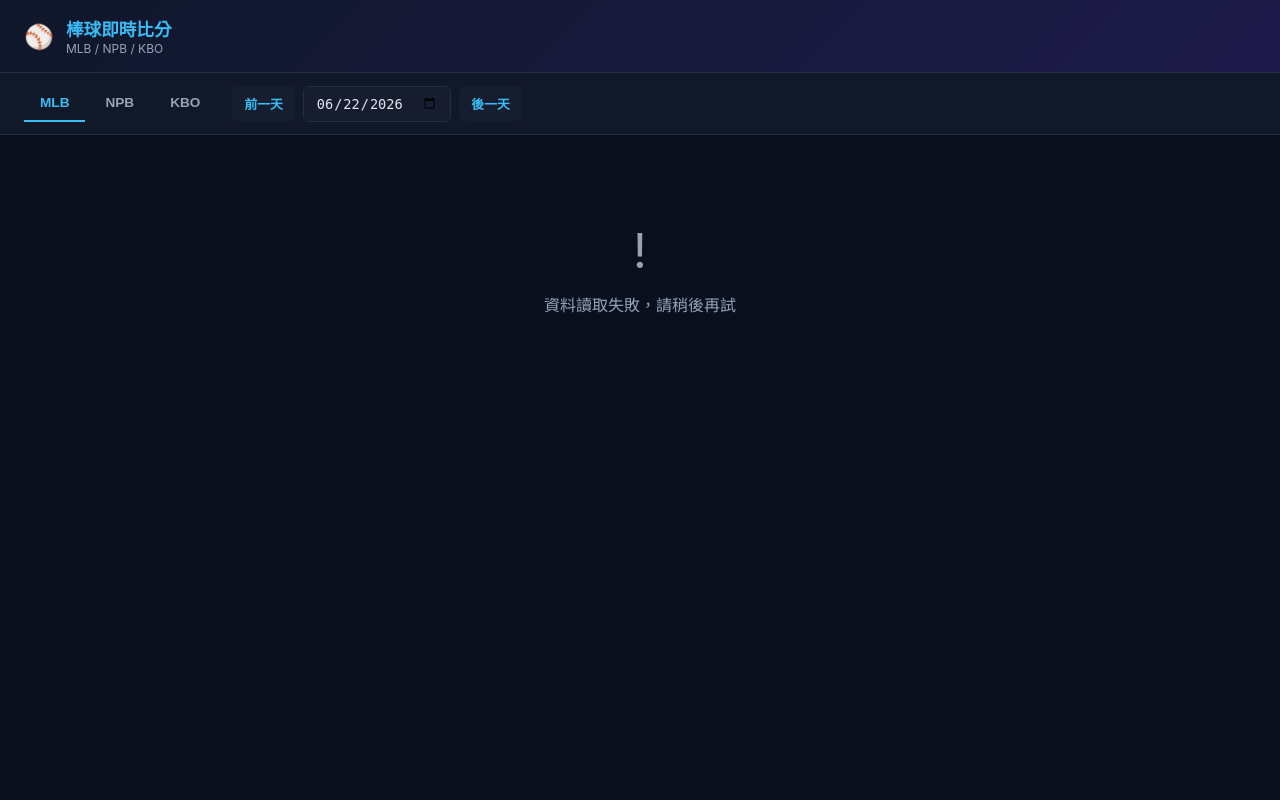
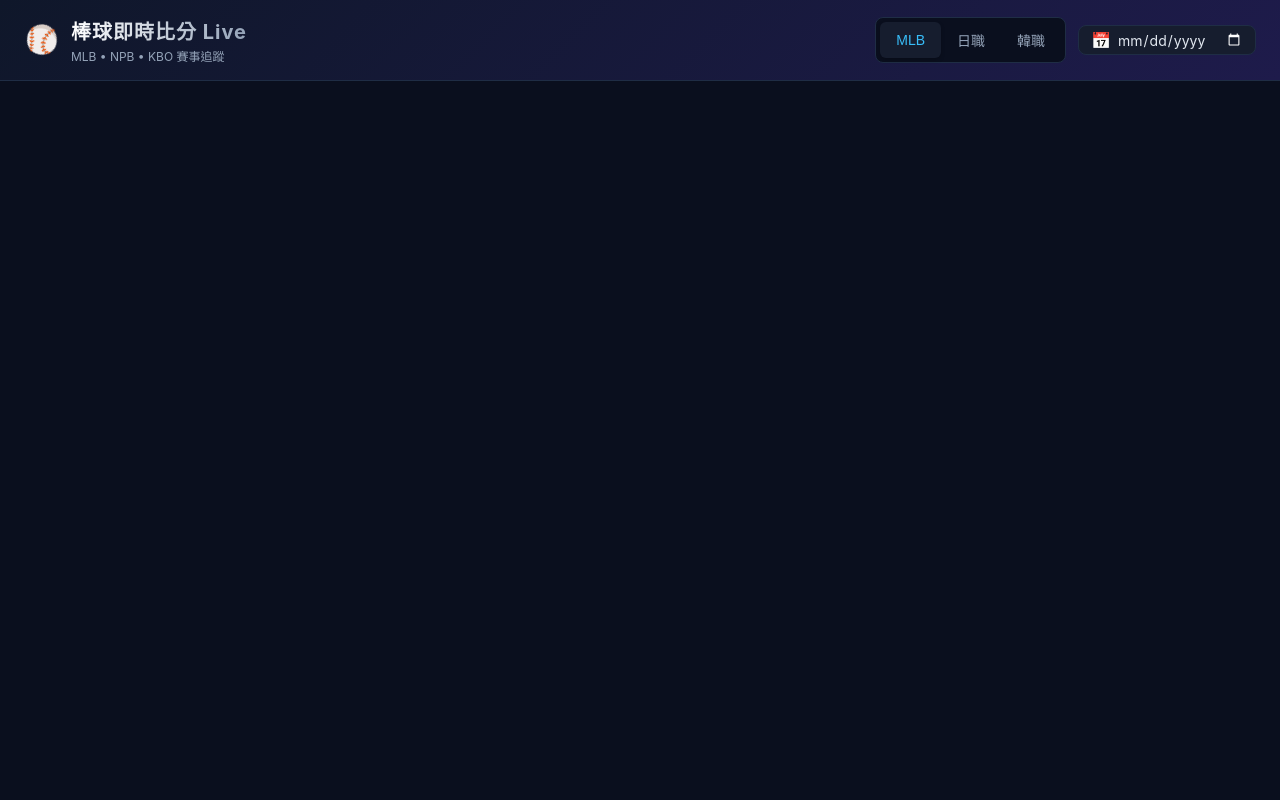
Before and after one commit to Paul0322/paul0322.github.io, a Python web app: template templates/index.html in a window 1280 px wide. Run offline with Jinja, Linux system fonts and the light colour scheme; the template is opened without the code that fills it, so the values that code supplies are empty.

Commit message:
Update index.html

```diff
--- a/templates/index.html
+++ b/templates/index.html
@@ -4,7 +4,7 @@
 <meta charset="UTF-8">
 <meta name="viewport" content="width=device-width, initial-scale=1.0">
 <title>棒球即時比分</title>
-<!-- PWA 相關設定 -->
+
 <link rel="manifest" href="/manifest.json">
 <meta name="apple-mobile-web-app-capable" content="yes">
 <meta name="apple-mobile-web-app-status-bar-style" content="black-translucent">
@@ -20,6 +20,7 @@
     });
   }
 </script>
+
 <style>
 :root {
   --bg:#0a0f1e;--bg2:#111827;--card:#161d2e;--card2:#1c2539;--border:#1f2d45;
@@ -27,52 +28,92 @@
   --ball:#22c55e;--strike:#facc15;--out:#ef4444;--runner:#ef4444;
 }
 *{box-sizing:border-box;margin:0;padding:0}
-body{background:var(--bg);color:var(--text);font-family:-apple-system,BlinkMacSystemFont,"Segoe UI",Roboto,"Noto Sans TC",sans-serif;min-height:100vh}
-.header{background:linear-gradient(135deg,#0f172a 0%,#1e1b4b 100%);border-bottom:1px solid var(--border);padding:16px 24px;display:flex;align-items:center;justify-content:space-between;position:sticky;top:0;z-index:100}
-.header-left{display:flex;align-items:center;gap:12px}
-.logo{font-size:1.5rem}.title{font-size:1.1rem;font-weight:700;color:var(--accent)}.subtitle{font-size:.75rem;color:var(--muted)}
-.controls{background:var(--bg2);border-bottom:1px solid var(--border);padding:12px 24px;display:flex;align-items:center;gap:16px;flex-wrap:wrap}
-.tabs{display:flex;gap:4px}.tab{padding:10px 16px;font-size:.85rem;font-weight:700;border:none;background:transparent;cursor:pointer;color:var(--muted);border-bottom:2px solid transparent;transition:all .2s}.tab:hover{color:var(--text)}.tab.active{color:var(--accent);border-bottom-color:var(--accent)}
-.date-ctrl{display:flex;align-items:center;gap:8px}.date-input{padding:8px 12px;border:1px solid var(--border);background:var(--card);color:var(--text);border-radius:6px;font-size:.85rem}.date-btn{padding:8px 12px;border:none;background:var(--card);color:var(--accent);cursor:pointer;border-radius:6px;font-weight:700;font-size:.8rem}
-.grid{display:grid;grid-template-columns:minmax(0,1fr);gap:24px;padding:26px 32px;max-width:1320px;margin:0 auto}
-.card{background:var(--card);border:1px solid var(--border);border-radius:8px;overflow:hidden;display:flex;flex-direction:column;transition:transform .15s}.card:hover{transform:translateY(-2px);border-color:#2d3f60}
-.card-bar{height:3px;background:linear-gradient(90deg,#334155,#475569)}.card-bar.live{background:linear-gradient(90deg,#f43f5e,#fb923c)}.card-bar.final{background:linear-gradient(90deg,#10b981,#06b6d4)}
-.meta{display:flex;justify-content:space-between;align-items:center;padding:16px 22px 10px;font-size:.9rem;color:var(--muted);gap:16px}.status{font-weight:800}.status.live{color:var(--live)}.status.final{color:var(--final)}
-.score-hdr{display:grid;grid-template-columns:minmax(250px,1fr) 170px minmax(250px,1fr);align-items:center;padding:16px 22px 18px;gap:22px}.team-block{display:flex;flex-direction:column;gap:4px;min-width:0}.team-block.right{text-align:right}.team-name{font-size:1.28rem;font-weight:850;line-height:1.35;word-break:keep-all;overflow-wrap:anywhere}.team-lbl{font-size:.78rem;color:var(--muted)}.vs{display:flex;align-items:center;gap:10px;min-width:150px;justify-content:center}.big-score{font-size:2.85rem;font-weight:950;line-height:1}.big-score.lead{color:#fbbf24}
-.score-table-wrap{overflow:visible;padding:0 22px 16px}
-table{width:100%;border-collapse:collapse;font-size:.92rem;table-layout:fixed}th,td{padding:8px 9px;border:1px solid var(--border);min-width:0;text-align:center;white-space:nowrap}thead th{background:#0d1425;color:var(--muted);font-weight:650}th.cur,td.cur{color:var(--gold);font-weight:850}th:first-child,td.t-name{width:220px}td.t-name{text-align:left;padding-left:14px;color:var(--text);font-weight:850;white-space:normal;line-height:1.25}
-.live-bar{margin:0 22px 14px;background:var(--card2);border:1px solid var(--border);border-radius:8px;padding:12px 16px;display:flex;align-items:center;gap:16px}.counts{display:flex;gap:10px;flex-wrap:wrap}.c-row{display:flex;align-items:center;gap:6px;font-size:.82rem}.dots{display:flex;gap:3px}.dot{width:10px;height:10px;border-radius:50%;background:#1e2d45;border:1px solid #2a3a55}.dot.b{background:var(--ball);border-color:var(--ball)}.dot.s{background:var(--strike);border-color:var(--strike)}.dot.o{background:var(--out);border-color:var(--out)}
-.diamond{position:relative;width:50px;height:50px;flex:0 0 auto}.base{position:absolute;width:12px;height:12px;border:2px solid #2a3a55;transform:rotate(45deg)}.base.on{background:var(--runner);border-color:#fff5;box-shadow:0 0 6px rgba(239,68,68,.7)}.b1{top:18px;right:4px}.b2{top:0;left:19px}.b3{top:18px;left:4px}
-.pbp{margin:0 22px 18px;padding:10px 14px;background:rgba(0,0,0,.2);border-left:3px solid var(--accent);border-radius:0 6px 6px 0;font-size:.86rem;color:#cbd5e1;min-height:38px}.empty{grid-column:1/-1;text-align:center;padding:60px 20px;color:var(--muted)}.empty-icon{font-size:3rem;margin-bottom:12px}
-@media (max-width:760px){.header,.controls{padding-left:14px;padding-right:14px}.grid{grid-template-columns:1fr;padding:14px}.tab{padding:9px 12px}.meta{padding:12px 14px 8px;font-size:.76rem}.score-hdr{grid-template-columns:1fr;gap:12px;padding:12px 14px 14px}.team-block.right{text-align:left}.team-name{font-size:1.05rem}.vs{justify-content:flex-start;min-width:0}.big-score{font-size:2.1rem}.score-table-wrap{padding:0 10px 12px}table{font-size:.68rem}th,td{padding:4px 3px}th:first-child,td.t-name{width:92px}td.t-name{padding-left:6px}.pbp{margin-left:14px;margin-right:14px}}
+body{background:var(--bg);color:var(--text);font-family:-apple-system,BlinkMacSystemFont,\"Segoe UI\",Roboto,\"Noto Sans TC\",sans-serif;min-height:100vh}
+.header{background:linear-gradient(135deg,#0f172a 0%,#1e1b4b 100%);border-bottom:1px solid var(--border);padding:16px 24px;display:flex;align-items:center;justify-content:space-between;position:sticky;top:0;z-index:10}
+.brand{display:flex;align-items:center;gap:12px}
+.logo{font-size:28px;animation:spin 4s linear infinite;display:inline-block}
+@keyframes spin{0%{transform:rotate(0deg)}100%{transform:rotate(360deg)}}
+.title h1{font-size:20px;font-weight:700;letter-spacing:1px;background:linear-gradient(to right,#fff,var(--muted));-webkit-background-clip:text;-webkit-text-fill-color:transparent}
+.title p{font-size:12px;color:var(--muted);margin-top:2px}
+.controls{display:flex;align-items:center;gap:12px;flex-wrap:wrap}
+.nav-tabs{display:flex;background:var(--bg);padding:4px;border-radius:8px;border:1px solid var(--border)}
+.nav-btn{background:none;border:none;color:var(--muted);padding:8px 16px;font-size:14px;font-weight:500;border-radius:6px;cursor:pointer;transition:all .2s;display:flex;align-items:center;gap:6px}
+.nav-btn.active{background:var(--card);color:var(--accent);box-shadow:0 2px 4px rgba(0,0,0,.2)}
+.date-picker{display:flex;align-items:center;gap:6px;background:var(--card);border:1px solid var(--border);border-radius:8px;padding:4px 12px;color:var(--text)}
+.date-picker input{background:none;border:none;color:var(--text);font-size:14px;font-family:inherit;outline:none;cursor:pointer}
+.date-picker input::-webkit-calendar-picker-indicator{filter:invert(1)}
+.container{max-width:1200px;margin:0 auto;padding:24px 16px}
+.grid{display:grid;grid-template-columns:repeat(auto-fill,minmax(360px,1fr));gap:20px}
+.card{background:var(--card);border:1px solid var(--border);border-radius:12px;overflow:hidden;box-shadow:0 4px 6px -1px rgba(0,0,0,.1);transition:transform .2s,box-shadow .2s;display:flex;flex-direction:column}
+.card:hover{transform:translateY(-2px);box-shadow:0 10px 15px -3px rgba(0,0,0,.3);border-color:var(--accent)}
+.card-header{background:var(--card2);padding:12px 16px;border-bottom:1px solid var(--border);display:flex;align-items:center;justify-content:space-between;font-size:13px;color:var(--muted)}
+.venue{display:flex;align-items:center;gap:4px;max-width:60%}
+.venue-text{white-space:nowrap;overflow:hidden;text-overflow:ellipsis}
+.status-badge{padding:4px 8px;border-radius:20px;font-weight:600;font-size:11px;letter-spacing:.5px;display:flex;align-items:center;gap:4px}
+.status-badge.live{background:rgba(244,63,94,.1);color:var(--live);animation:pulse 2s infinite}
+.status-badge.final{background:rgba(16,185,129,.1);color:var(--final)}
+.status-badge.preview{background:rgba(148,163,184,.1);color:var(--muted)}
+@keyframes pulse{0%,100%{opacity:1}50%{opacity:.6}}
+.scoreboard{padding:16px;flex:1;display:flex;flex-direction:column;justify-content:center}
+.score-table{width:100%;border-collapse:collapse;margin:8px 0}
+.score-table th,.score-table td{text-align:center;padding:6px 4px;font-size:14px}
+.score-table th{color:var(--muted);font-weight:500;font-size:11px;text-transform:uppercase;letter-spacing:.5px;border-bottom:1px solid var(--border)}
+.score-table td.team-name{text-align:left;font-weight:600;padding-left:4px;max-width:120px;white-space:nowrap;overflow:hidden;text-overflow:ellipsis}
+.score-table td.total{font-weight:700;color:var(--accent);font-size:15px;background:rgba(56,189,248,.03);width:32px}
+.score-table td.stat{color:var(--muted);width:24px;font-size:12px}
+.score-table td.inn-score{width:22px;font-size:13px}
+.score-table tr.active-team td.team-name{color:var(--accent)}
+.live-box{border-top:1px dashed var(--border);background:var(--card2);padding:12px 16px;display:flex;align-items:center;justify-content:space-between}
+.count-indicators{display:flex;flex-direction:column;gap:6px}
+.count-row{display:flex;align-items:center;gap:6px;font-size:11px;font-weight:700;color:var(--muted);width:70px}
+.dots{display:flex;gap:4px}
+.dot{width:8px;height:8px;border-radius:50%;background:var(--border)}
+.dot.b.active{background:var(--ball);box-shadow:0 0 6px var(--ball)}
+.dot.s.active{background:var(--strike);box-shadow:0 0 6px var(--strike)}
+.dot.o.active{background:var(--out);box-shadow:0 0 6px var(--out)}
+.diamond-wrapper{width:54px;height:54px;position:relative;display:flex;align-items:center;justify-content:center}
+.diamond{width:34px;height:34px;border:2px solid var(--border);transform:rotate(45deg);position:relative}
+.base{width:10px;height:10px;background:var(--card2);border:1.5px solid var(--border);position:absolute;transition:all .2s;transform:rotate(-45deg)}
+.base.active{background:var(--runner);border-color:var(--runner);box-shadow:0 0 8px var(--runner)}
+.base.b1{top:-6px;right:-6px}
+.base.b2{top:-6px;left:-6px}
+.base.b3{bottom:-6px;left:-6px}
+.pbp{border-top:1px solid var(--border);background:rgba(15,23,42,.4);padding:10px 16px;font-size:12px;color:var(--muted);line-height:1.5;max-height:68px;overflow-y:auto;font-family:inherit}
+.empty{grid-column:1/-1;text-align:center;padding:60px 20px;color:var(--muted)}
+.empty-icon{font-size:48px;margin-bottom:12px;opacity:.3}
+@media(max-width:640px){
+  .header{flex-direction:column;gap:16px;align-items:stretch;padding:12px 16px}
+  .controls{justify-content:space-between;width:100%}
+  .nav-tabs,.date-picker{flex:1;justify-content:center}
+  .nav-btn{flex:1;justify-content:center;padding:8px 8px;font-size:13px}
+  .grid{grid-template-columns:1fr}
+}
 </style>
 </head>
 <body>
+
 <div class="header">
-  <div class="header-left">
+  <div class="brand">
     <span class="logo">⚾</span>
-    <div>
-      <div class="title">棒球即時比分</div>
-      <div class="subtitle">MLB / NPB / KBO</div>
+    <div class="title">
+      <h1>棒球即時比分 Live</h1>
+      <p>MLB • NPB • KBO 賽事追蹤</p>
+    </div>
+  </div>
+  <div class="controls">
+    <div class="nav-tabs">
+      <button class="nav-btn active" onclick="switchLeague('MLB')">MLB</button>
+      <button class="nav-btn" onclick="switchLeague('NPB')">日職</button>
+      <button class="nav-btn" onclick="switchLeague('KBO')">韓職</button>
+    </div>
+    <div class="date-picker">
+      📅 <input type="date" id="dateInput" onchange="switchDate(this.value)">
     </div>
   </div>
 </div>
 
-<div class="controls">
-  <div class="tabs">
-    <button class="tab active" onclick="switchLeague('MLB',this)">MLB</button>
-    <button class="tab" onclick="switchLeague('NPB',this)">NPB</button>
-    <button class="tab" onclick="switchLeague('KBO',this)">KBO</button>
-  </div>
-  <div class="date-ctrl">
-    <button class="date-btn" onclick="prevDay()">前一天</button>
-    <input type="date" class="date-input" id="dateInput" onchange="onDateChange()">
-    <button class="date-btn" onclick="nextDay()">後一天</button>
-  </div>
-</div>
-
-<div class="grid" id="grid">
-  <div class="empty"><div class="empty-icon">⚾</div><p>資料載入中</p></div>
+<div class="container">
+  <div class="grid" id="grid"></div>
 </div>
 
 <script>
@@ -82,133 +123,49 @@
 function ymdLocal(d) {
   const y = d.getFullYear();
   const m = String(d.getMonth() + 1).padStart(2, '0');
-  const day = String(d.getDate()).padStart(2, '0');
-  return `${y}-${m}-${day}`;
+  const r = String(d.getDate()).padStart(2, '0');
+  return `${y}-${m}-${r}`;
 }
 
-function setDate(d) {
-  date = new Date(d);
-  document.getElementById('dateInput').value = ymdLocal(date);
+document.getElementById('dateInput').value = ymdLocal(date);
+
+function switchLeague(lg) {
+  league = lg;
+  document.querySelectorAll('.nav-btn').forEach((b, idx) => {
+    b.classList.toggle('active', (idx === 0 && lg === 'MLB') || (idx === 1 && lg === 'NPB') || (idx === 2 && lg === 'KBO'));
+  });
   load();
 }
 
-function prevDay() { setDate(new Date(date.getTime() - 86400000)); }
-function nextDay() { setDate(new Date(date.getTime() + 86400000)); }
-function onDateChange() { setDate(document.getElementById('dateInput').value + 'T00:00:00'); }
-
-function switchLeague(nextLeague, btn) {
-  league = nextLeague;
-  document.querySelectorAll('.tab').forEach(tab => tab.classList.remove('active'));
-  btn.classList.add('active');
+function switchDate(val) {
+  if(!val) return;
+  date = new Date(val);
   load();
 }
 
-function dots(total, active, cls) {
-  let html = '';
-  for (let i = 0; i < total; i += 1) html += `<div class="dot ${i < active ? cls : ''}"></div>`;
-  return html;
-}
+function renderGame(g) {
+  let badgeClass = 'preview';
+  if (g.Status === '比賽中') badgeClass = 'live';
+  if (g.Status === '已結束') badgeClass = 'final';
 
-function renderGame(g) {
-  const live = g.Status === '比賽中';
-  const final = g.Status === '已結束';
-  const status = live ? `${g.IsTopInning ? '上' : '下'}${g.CurrentInning}局` : g.Status;
-  const awayLead = g.AwayTeamRuns > g.HomeTeamRuns;
-  const homeLead = g.HomeTeamRuns > g.AwayTeamRuns;
-
-  let innHead = '', awayInn = '', homeInn = '';
-  const count = Math.max(9, (g.Innings || []).length);
-  for (let i = 1; i <= count; i += 1) {
-    const cur = live && i === g.CurrentInning ? ' class="cur"' : '';
-    const inn = (g.Innings || []).find(x => x.num === i);
-    innHead += `<th${cur}>${i}</th>`;
-    awayInn += `<td${cur}>${inn && inn.away !== null && inn.away !== undefined ? inn.away : '-'}</td>`;
-    homeInn += `<td${cur}>${inn && inn.home !== null && inn.home !== undefined ? inn.home : '-'}</td>`;
+  let timeHtml = g.GameTime ? g.GameTime.split(' ')[1] || g.GameTime : '';
+  if (g.Status === '比賽中') {
+    timeHtml = `${g.IsTopInning ? '上' : '下'}${g.CurrentInning}局`;
+  } else if (g.Status === '已結束') {
+    timeHtml = 'Final';
   }
 
-  const liveHtml = live ? `<div class="live-bar">
-    <div class="counts">
-      <div class="c-row">B<div class="dots">${dots(3, g.Balls, 'b')}</div></div>
-      <div class="c-row">S<div class="dots">${dots(2, g.Strikes, 's')}</div></div>
-      <div class="c-row">O<div class="dots">${dots(2, g.Outs, 'o')}</div></div>
-    </div>
-    <div class="diamond">
-      <div class="base b1 ${g.RunnerOnFirst ? 'on' : ''}"></div>
-      <div class="base b2 ${g.RunnerOnSecond ? 'on' : ''}"></div>
-      <div class="base b3 ${g.RunnerOnThird ? 'on' : ''}"></div>
-    </div>
-  </div>` : '';
+  const innLen = Math.max(9, g.Innings ? g.Innings.length : 0);
+  let ths = '';
+  let awayInn = '';
+  let homeInn = '';
 
-  return `<div class="card">
-    <div class="card-bar ${live ? 'live' : final ? 'final' : ''}"></div>
-    <div class="meta">
-      <span>${g.GameTime || ''}${g.Venue ? ` · ${g.Venue}` : ''}</span>
-      <span class="status ${live ? 'live' : final ? 'final' : ''}">${status}</span>
-    </div>
-    <div class="score-hdr">
-      <div class="team-block">
-        <div class="team-lbl">客隊</div>
-        <div class="team-name">${g.AwayTeam}</div>
-      </div>
-      <div class="vs">
-        <span class="big-score ${awayLead ? 'lead' : ''}">${g.AwayTeamRuns}</span>
-        <span>:</span>
-        <span class="big-score ${homeLead ? 'lead' : ''}">${g.HomeTeamRuns}</span>
-      </div>
-      <div class="team-block right">
-        <div class="team-lbl">主隊</div>
-        <div class="team-name">${g.HomeTeam}</div>
-      </div>
-    </div>
-    <div class="score-table-wrap">
-      <table>
-        <thead><tr><th></th>${innHead}<th>R</th><th>H</th><th>E</th></tr></thead>
-        <tbody>
-          <tr><td class="t-name">${g.AwayTeam}</td>${awayInn}<td>${g.AwayTeamRuns}</td><td>${g.AwayTeamHits}</td><td>${g.AwayTeamErrors}</td></tr>
-          <tr><td class="t-name">${g.HomeTeam}</td>${homeInn}<td>${g.HomeTeamRuns}</td><td>${g.HomeTeamHits}</td><td>${g.HomeTeamErrors}</td></tr>
-        </tbody>
-      </table>
-    </div>
-    ${liveHtml}
-    <div class="pbp" id="pbp-${g.GameID}">讀取賽事資訊中</div>
-  </div>`;
-}
-
-async function load() {
-  const grid = document.getElementById('grid');
-  grid.innerHTML = `<div class="empty"><div class="empty-icon">⚾</div><p>資料載入中</p></div>`;
-  try {
-    const ymd = ymdLocal(date);
-    const res = await fetch(`/api/games?league=${league}&date=${ymd}`);
-    const data = await res.json();
-    const games = data.games || [];
-    document.getElementById('dateInput').value = data.date || ymd;
-
-    if (!games.length) {
-      grid.innerHTML = `<div class="empty"><div class="empty-icon">—</div><p>${league} 這天沒有賽事資料</p></div>`;
-      return;
-    }
-
-    grid.innerHTML = games.map(renderGame).join('');
-    games.forEach(game => loadPBP(game.GameID));
-  } catch (err) {
-    console.error(err);
-    grid.innerHTML = `<div class="empty"><div class="empty-icon">!</div><p>資料讀取失敗，請稍後再試</p></div>`;
-  }
-}
-
-async function loadPBP(gameId) {
-  try {
-    const logs = await (await fetch(`/api/playbyplay/${gameId}`)).json();
-    const el = document.getElementById(`pbp-${gameId}`);
-    if (!el) return;
-    el.textContent = logs && logs.length ? (logs[logs.length - 1].Description || '暫無即時文字紀錄') : '暫無即時文字紀錄';
-  } catch (err) {}
-}
-
-document.getElementById('dateInput').value = ymdLocal(date);
-load();
-setInterval(load, 30000);
-</script>
-</body>
-</html>
+  for (let i = 1; i <= innLen; i++) {
+    ths += `<th>${i}</th>`;
+    const node = g.Innings ? g.Innings.find(item => item.num === i) : null;
+    if (g.Status === '未開賽') {
+      awayInn += `<td class="inn-score">-</td>`;
+      homeInn += `<td class="inn-score">-</td>`;
+    } else {
+      awayInn += `<td class="inn-score">${node && node.away !== null ? node.away : (g.Innings && g.Innings.length >= i ? '0' : '-')}</td>`;
+      homeInn += `<td class="inn-score">${node && node.home !== null ? node.home : (g
```
